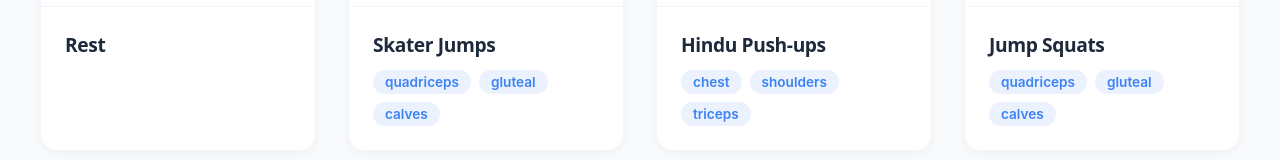
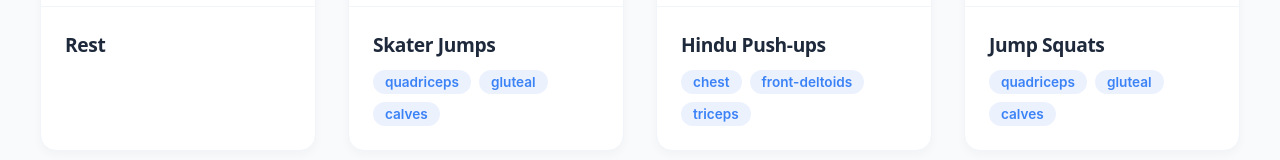
Before and after one commit to kevorhyno90/futuristic-fitness-pwa, a React (Vite) app: page /exercises in a window 1280 px wide. Shown: the part 574-734 px from the top of the page. Built offline with nearby package versions, Linux system fonts and the light colour scheme.

Commit message:
Fix invalid muscle name crashing react-body-highlighter

```diff
--- a/src/data/exercises.ts
+++ b/src/data/exercises.ts
@@ -24,7 +24,7 @@ export interface ThirtyDayPlan {
 export const allExercises: Exercise[] = [
   { id: 'rest-0', name: 'Rest', description: 'Take a breather.', durationSeconds: 10, imageUrl: '/exercises/rest.gif', muscles: [] },
   { id: 'e22', name: 'Skater Jumps', description: 'Leap from side to side, landing on one foot.', durationSeconds: 20, imageUrl: '/exercises/Jumping-jack.gif', muscles: ['quadriceps', 'gluteal', 'calves'] },
-  { id: 'e23', name: 'Hindu Push-ups', description: 'Swoop down and up in a fluid push-up motion.', durationSeconds: 20, imageUrl: '/exercises/Push-up.gif', muscles: ['chest', 'shoulders', 'triceps'] },
+  { id: 'e23', name: 'Hindu Push-ups', description: 'Swoop down and up in a fluid push-up motion.', durationSeconds: 20, imageUrl: '/exercises/Push-up.gif', muscles: ['chest', 'front-deltoids', 'triceps'] },
   { id: 'e24', name: 'Jump Squats', description: 'Squat down and explode upwards.', durationSeconds: 20, imageUrl: '/exercises/Squat.gif', muscles: ['quadriceps', 'gluteal', 'calves'] },
   { id: 'e1', name: 'Jumping Jacks', description: 'Start with feet together and hands by your sides, then jump while raising arms and separating legs.', durationSeconds: 20, imageUrl: '/exercises/Jumping-jack.gif', muscles: ['calves', 'quadriceps', 'gluteal', 'abs'] },
   { id: 'e2', name: 'High Knees', description: 'Run in place while pulling your knees as high as possible.', durationSeconds: 20, imageUrl: '/exercises/High-Knee-Run.gif', muscles: ['quadriceps', 'hamstring', 'calves', 'abs'] },
--- a/src/pages/Exercises.tsx
+++ b/src/pages/Exercises.tsx
@@ -36,7 +36,7 @@ export default function Exercises() {
               <img src={ex.imageUrl || `/exercises/${ex.id}.gif`} alt={ex.name} style={{ width: '50%', objectFit: 'contain' }} />
               <div style={{ width: '45%', display: 'flex', justifyContent: 'center' }}>
                 <Model
-                  data={ex.muscles ? ex.muscles.map(m => ({ name: m, exercises: [ex.name] })) : []}
+                  data={[{ name: ex.name, muscles: (ex.muscles || []) as any }]}
                   style={{ width: '8rem', height: '12rem' }}
                   highlightedColors={['#ef4444', '#ef4444']}
                   type="anterior"
--- a/src/pages/WorkoutExecution.tsx
+++ b/src/pages/WorkoutExecution.tsx
@@ -228,13 +228,13 @@ export default function WorkoutExecution() {
                 <span className="muscle-label">Targeted Muscles</span>
                 <div className="models-container">
                   <Model
-                    data={current.exercise.muscles.map(m => ({ name: m, exercises: [current.exercise.name] }))}
+                    data={[{ name: current.exercise.name, muscles: current.exercise.muscles as any }]}
                     style={{ width: '8rem', height: '12rem' }}
                     highlightedColors={['#ef4444', '#ef4444']}
                     type="anterior"
                   />
                   <Model
-                    data={current.exercise.muscles.map(m => ({ name: m, exercises: [current.exercise.name] }))}
+                    data={[{ name: current.exercise.name, muscles: current.exercise.muscles as any }]}
                     style={{ width: '8rem', height: '12rem' }}
                     highlightedColors={['#ef4444', '#ef4444']}
                     type="posterior"
```
